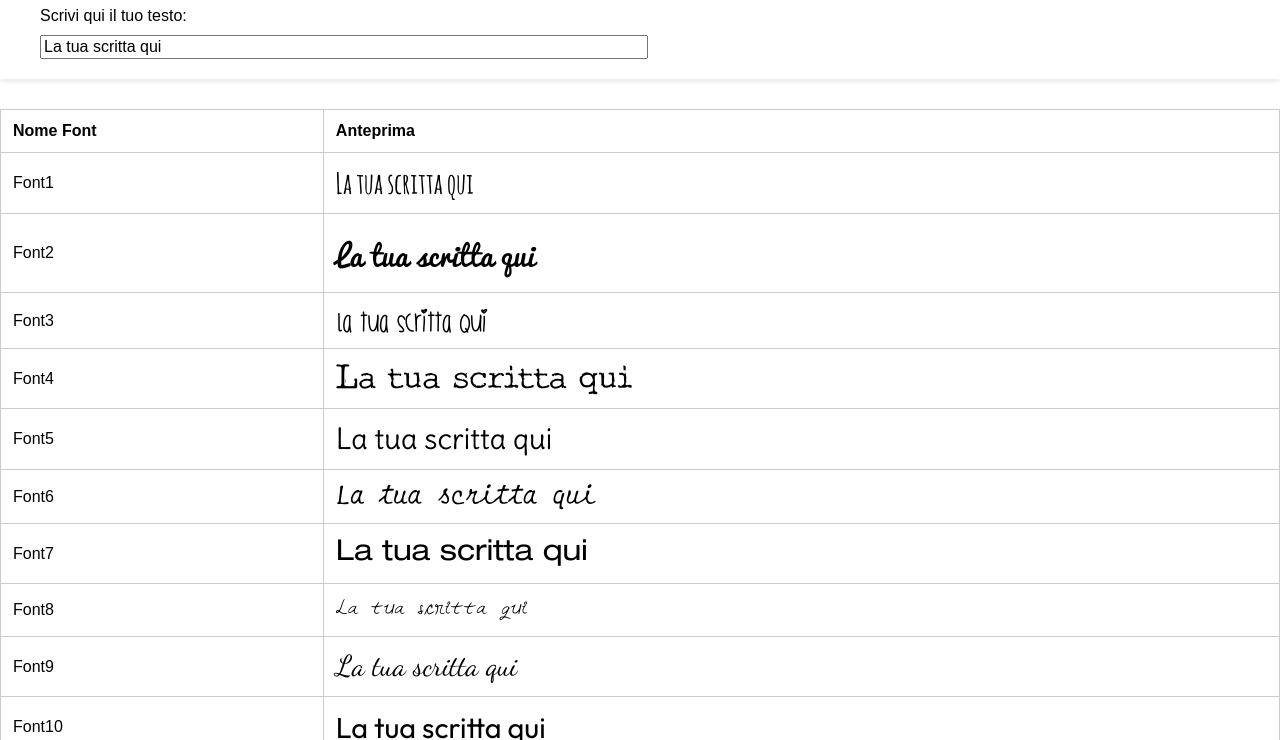
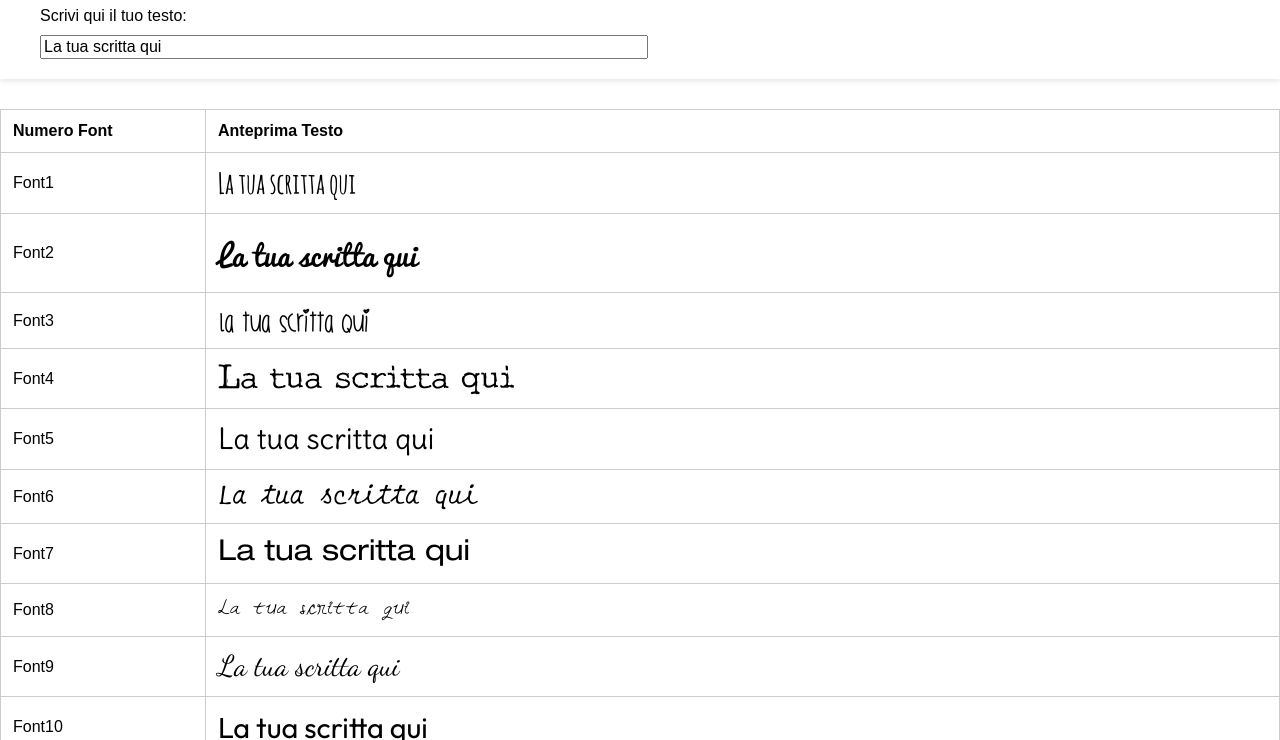
Before and after one commit to hndlbls/font-preview, a plain HTML site: page index.html in a window 1280 px wide. Shown: the part 60-800 px from the top of the page. Drawn offline with Linux system fonts and the light colour scheme.

Commit message:
prev fixxed

```diff
--- a/css/style.css
+++ b/css/style.css
@@ -84,12 +84,18 @@ table {
     border-collapse: collapse;
     margin-top: 30px;
     padding: 0 40px;
+    table-layout: fixed;
 }
 th, td {
     border: 1px solid #ccc;
     padding: 12px;
     text-align: left;
 }
+th.font-number-col, td:first-child {
+    width: 180px;
+    white-space: nowrap;
+}
 .font-preview {
     font-size: 1.8rem;
+    word-wrap: break-word;
 }
--- a/index.html
+++ b/index.html
@@ -15,8 +15,8 @@
     <table>
         <thead>
             <tr>
-                <th>Nome Font</th>
-                <th>Anteprima</th>
+                <th class="font-number-col">Numero Font</th>
+                <th>Anteprima Testo</th>
             </tr>
         </thead>
         <tbody>
```
